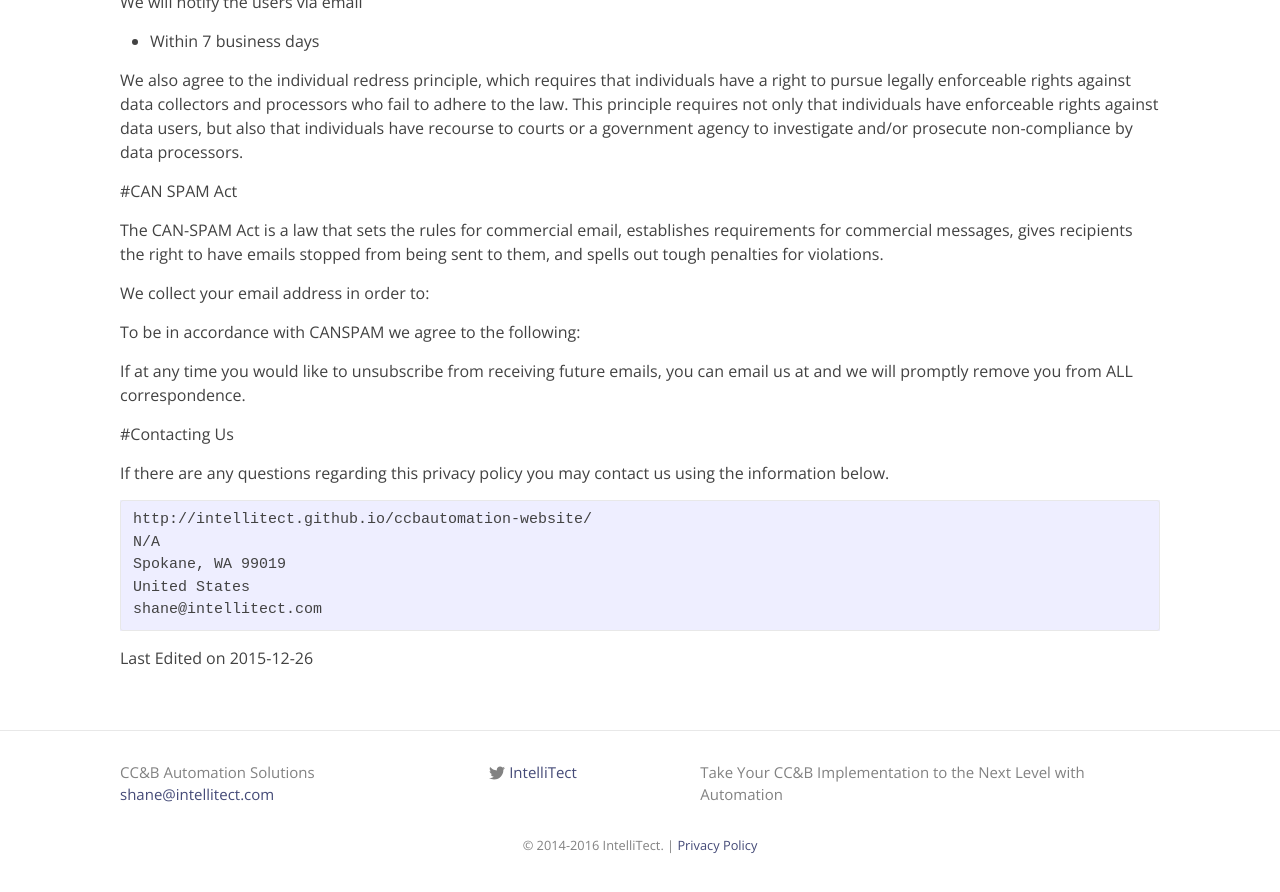
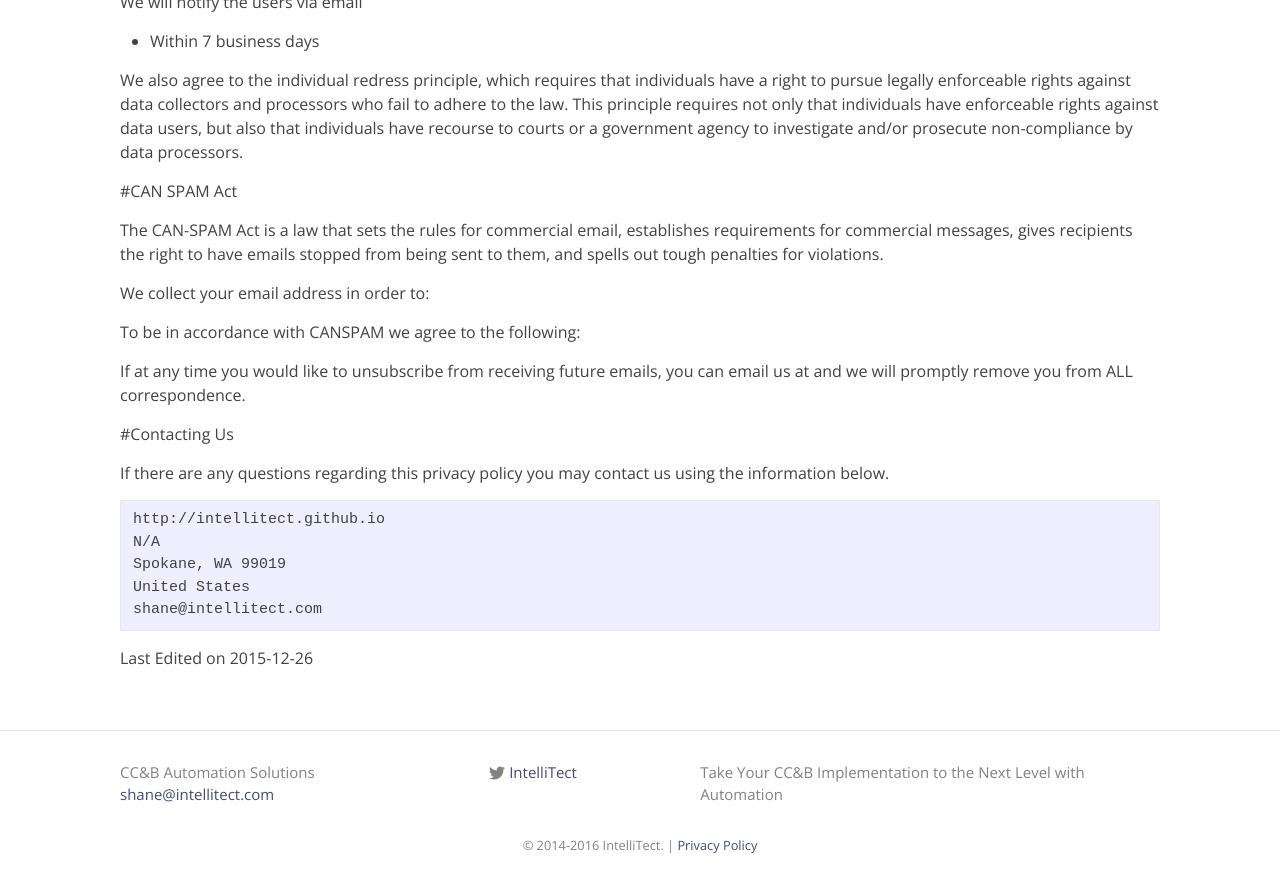
Before and after one commit to IntelliTect/CCBAutomation-website, a Jekyll site: the page built from privacy-policy.md, in a window 1280 px wide and 900 px high, scrolled down 3096 px. Shown: the top 892 px of the window. Built offline with Jekyll 4.4.1, drawn with Linux system fonts in a browser that asks for light colours; nearby versions of some CDN libraries.

Commit message:
updated base url

```diff
--- a/_config.yml
+++ b/_config.yml
@@ -3,9 +3,9 @@
 owner: IntelliTect
 description: > # this means to ignore newlines
     Take Your CC&B Implementation to the Next Level with Automation
-baseurl: "" # the subpath of your site, e.g. /blog
+baseurl: "/ccbautomation-website" # the subpath of your site, e.g. /blog
 #url: "127.0.0.1"
-url: "http://intellitect.github.io/ccbautomation-website/" # the base hostname & protocol for your site
+url: "http://intellitect.github.io" # the base hostname & protocol for your site
 
 # Build settings
 markdown: kramdown
```
